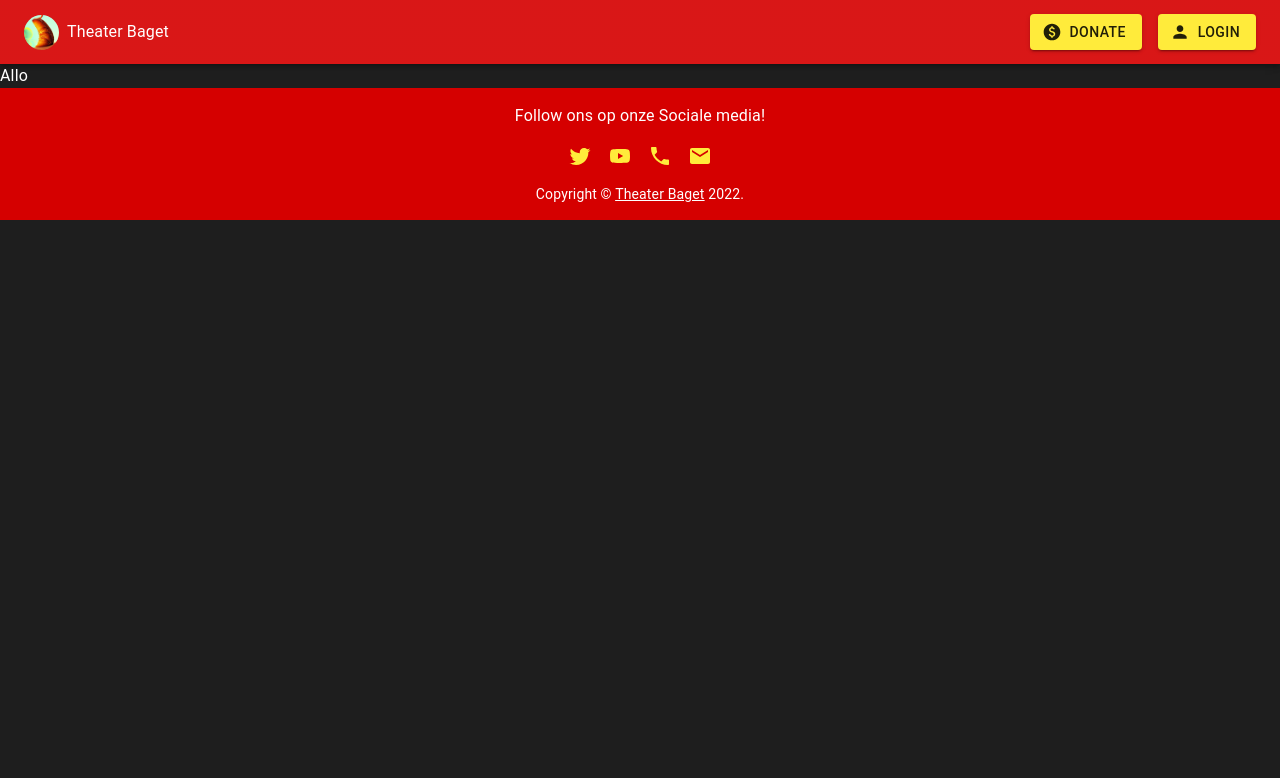
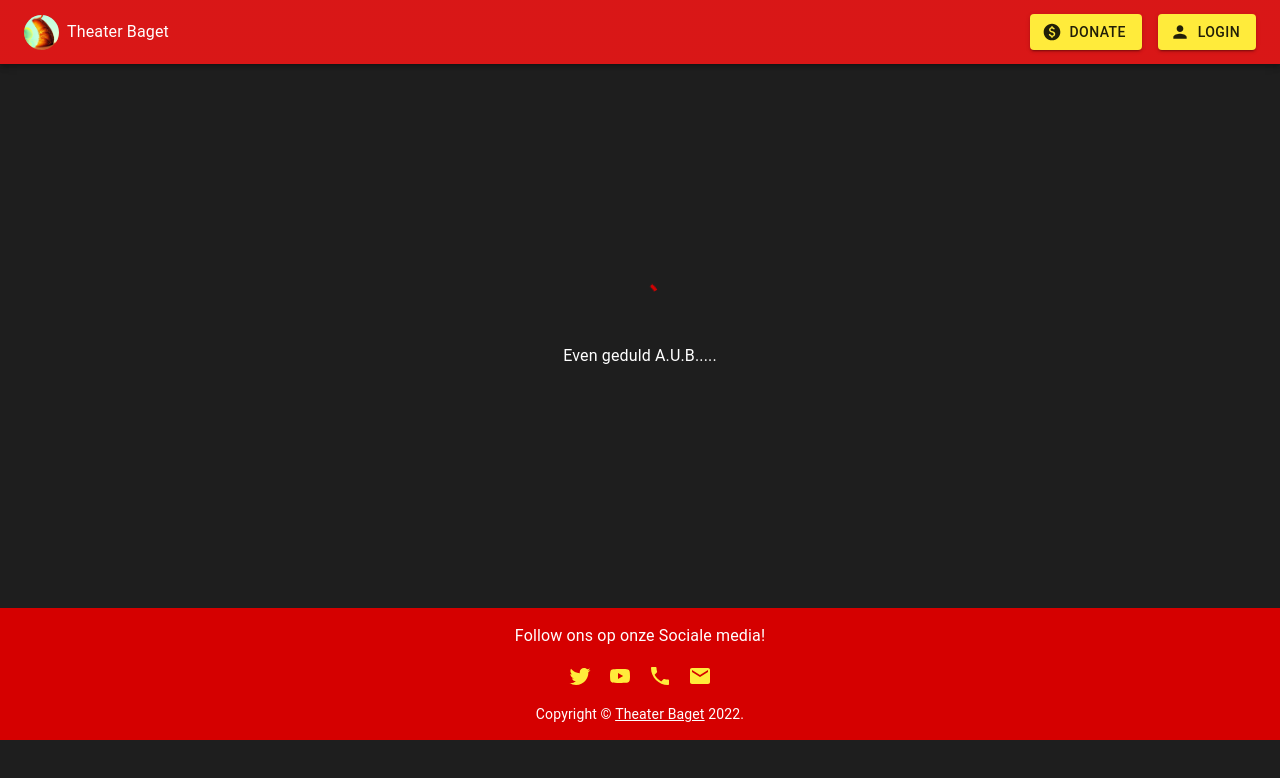
Before and after one commit to ManoloTonto1/Theater-Baget, a React (Vite) app in the folder client/: page /#/ in a window 1280 px wide. Shown: the top 778 px of the page. Built offline with nearby package versions, Linux system fonts and the light colour scheme.

Commit message:
LoadingPage fixed

```diff
--- a/client/src/components/global/LoadingPage.tsx
+++ b/client/src/components/global/LoadingPage.tsx
@@ -1,14 +1,42 @@
 import {
+	Box,
+	Card,
+	CardMedia,
+	CircularProgress,
+	Divider,
+	Grid,
+	ThemeProvider,
 	Typography
 } from '@mui/material';
+import {
+	Container
+} from '@mui/system';
 import React from 'react';
 import UserContext from '../../context/UserContext';
 
 function LoadingPage(){
+	const { theme } = React.useContext(UserContext);
 	return(
-		<Typography>
-        Allo
-		</Typography>
+		<ThemeProvider theme={theme.theme}>
+			<Grid
+				container
+				direction="column"
+				alignItems="center"
+				justifyContent="center"
+				sx={{
+					minHeight:'100%',
+					height:'68vh'
+				}}
+			>
+				<CircularProgress />
+				<Typography sx={{
+					py: 3
+				}}
+				textAlign={'center'}>
+                    Even geduld A.U.B.....
+				</Typography>
+			</Grid>
+		</ThemeProvider>
 	);
 }
 
```
